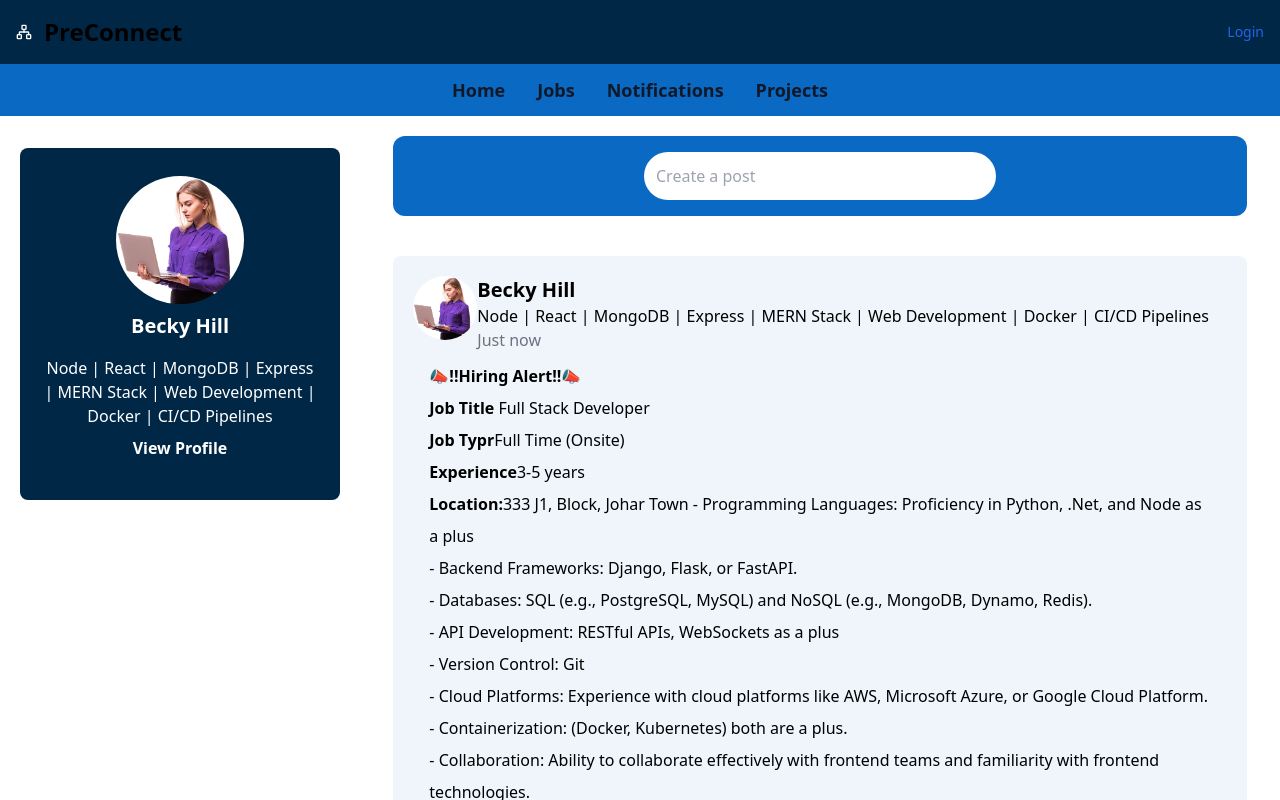
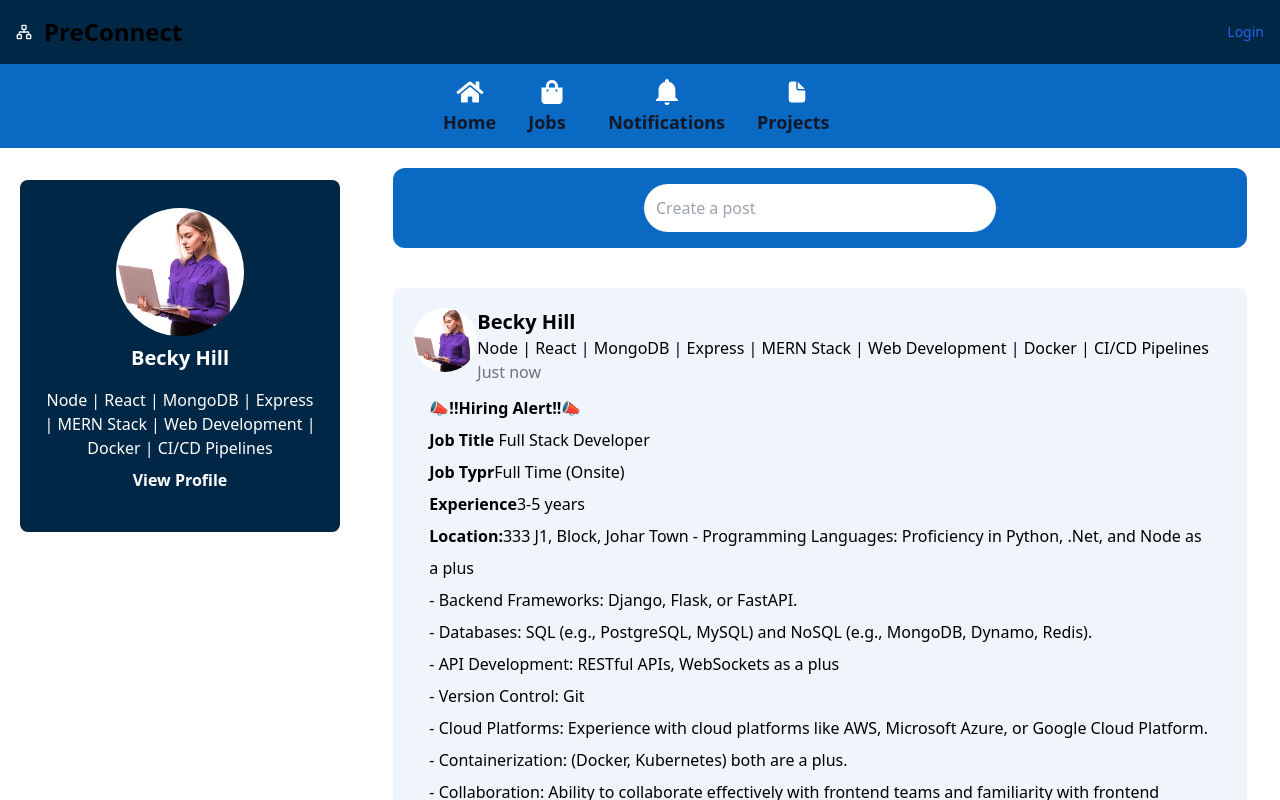
Before and after one commit to faiqa1/preConnect, a React (Create React App) app in the folder client/: page /userhomepage in a window 1280 px wide. Shown: the top 800 px of the page. Built offline with nearby package versions, Linux system fonts and the light colour scheme.

Commit message:
profilepage styling

```diff
--- a/client/src/App.js
+++ b/client/src/App.js
@@ -16,6 +16,7 @@ import FeaturedJobs from "./Components/Pages/HomePage/FeaturedJobs";
 import Companies from "./Components/Pages/HomePage/Companies";
 import UserHomePage from "./Components/Pages/UserHomePage/UserHomePage";
 import Profile from "./Components/Pages/UserHomePage/Profile";
+import Job from "./Components/Pages/Jobs/Job";
 
 function App() {
   return (
@@ -120,6 +121,12 @@ function App() {
               </HomePageLayout>
             }
           />
+          <Route path="job"
+            element={
+              <HomePageLayout>
+                <Job />
+              </HomePageLayout>
+            } />
           <Route path="/signup" element={<Signup />} />
         </Routes>
       </BrowserRouter>
--- /dev/null
+++ b/client/src/Components/Pages/Jobs/Job.js
@@ -0,0 +1,9 @@
+import React from 'react'
+
+export default function Job() {
+  return (
+    <div>
+      <h3>job</h3>
+    </div>
+  )
+}
--- a/client/src/Components/Pages/UserHomePage/UserHeader.js
+++ b/client/src/Components/Pages/UserHomePage/UserHeader.js
@@ -1,6 +1,10 @@
 import React from "react";
+import { NavLink } from 'react-router-dom';
 import { LuNetwork } from "react-icons/lu";
 import { Link } from "react-router-dom";
+import { FaHome, FaShoppingBag  } from "react-icons/fa";
+import { IoMdNotifications } from "react-icons/io";
+import { IoDocument } from "react-icons/io5";
 
 export default function UserHeader() {
   return (
@@ -33,36 +37,81 @@ export default function UserHeader() {
             <div class="flex items-center justify-center">
               <ul class="flex flex-row font-medium mt-0 space-x-8 rtl:space-x-reverse text-sm">
                 <li>
-                  <Link
+                  <NavLink
+                   to="/userhomepage" className='active:bg-violet-700'>
+                  <div className="navitemwrapper active">
+                    <div className="w-[3rem] h-[2rem]
+                     flex mx-auto
+                     justify-center iconwrapper  items-center">
+                    <FaHome className="w-[3rem] h-[1.5rem]" fill="white"/>
+                    </div>
+                    <div   class="text-gray-900 text-lg font-semibold
+                     dark:text-white ">
+                    Home
+
+                    </div>
+                  </div>
+                  </NavLink>
+                </li>
+                <li>
+                  <Link>
+                <div className="navitemwrapper">
+                    <div className="
+                    w-[3rem] h-[2rem]
+                    flex mx-auto
+                    justify-center iconwrapper  items-center">
+                    <FaShoppingBag className="w-[2rem] h-[1.5rem]" fill="white"/>
+                    </div>
+                    <div>
+                    <Link
                     to="#"
-                    class="text-gray-900 text-lg font-semibold dark:text-white hover:underline"
+                    class="text-gray-900 text-lg font-semibold
+                     dark:text-white "
                   >
-                    Home
+                    Jobs
+                  </Link>
+                    </div>
+                  </div>
                   </Link>
                 </li>
                 <li>
-                  <Link
+                  <Link>
+                <div className="navitemwrapper">
+                    <div className="w-[5rem] h-[2rem]
+                     flex mx-auto
+                     justify-center iconwrapper  items-center">
+                    <IoMdNotifications  className="w-[2rem] h-[2rem]" fill="white"/>
+                    </div>
+                    <div>
+                    <Link
                     to="#"
-                    class="text-gray-900
-                    text-lg font-semibold dark:text-white hover:underline"
+                    class="text-gray-900 text-lg font-semibold
+                     dark:text-white "
                   >
-                    Jobs
+                  Notifications
+                  </Link>
+                    </div>
+                  </div>
                   </Link>
                 </li>
                 <li>
-                  <Link
+                  <Link>
+                <div className="navitemwrapper">
+                    <div className="w-[5rem] h-[2rem]
+                     flex mx-auto
+                     justify-center iconwrapper  items-center">
+                    <IoDocument  className="w-[2rem] h-[1.5rem]" fill="white"/>
+                    </div>
+                    <div>
+                    <Link
                     to="#"
-                    class="text-gray-900 text-lg font-semibold dark:text-white hover:underline"
-                  >
-                    Notifications
-                  </Link>
-                </li>
-                <li>
-                  <Link
-                    to="#"
-                    class="text-gray-900 text-lg font-semibold dark:text-white hover:underline"
+                    class="text-gray-900 text-lg font-semibold
+                     dark:text-white "
                   >
                     Projects
+                  </Link>
+                    </div>
+                  </div>
                   </Link>
                 </li>
               </ul>
```
